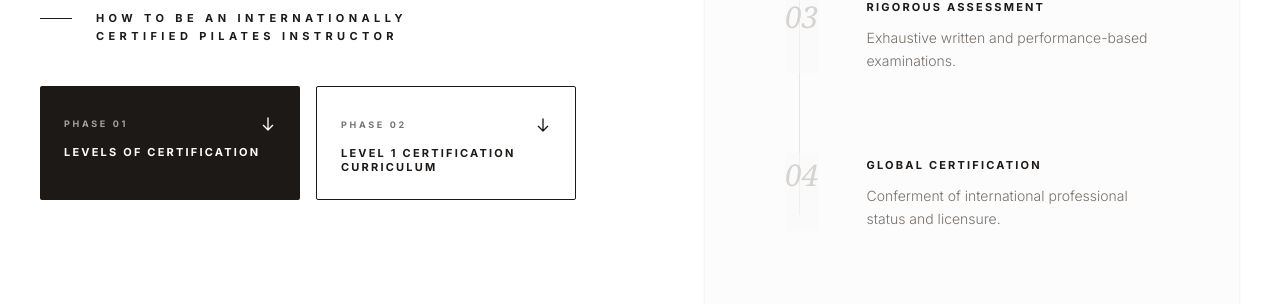
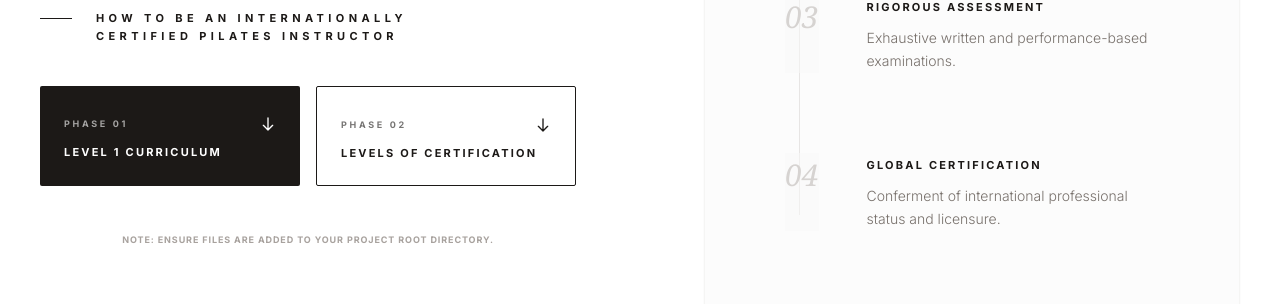
Before and after one commit to justeneselgas114-lab/napmi-website, a React (Vite) app: page / in a window 1280 px wide. Shown: the part 2548-2852 px from the top of the page. Built offline with nearby package versions, Linux system fonts and the light colour scheme; a web font is replaced by a local one.

Commit message:
Add institutional PDF curriculum files

```diff
--- a/components/About.tsx
+++ b/components/About.tsx
@@ -83,7 +83,7 @@ const About: React.FC = () => {
           <div className="sticky top-32">
             <Reveal>
               <h2 className="text-[10px] font-bold uppercase tracking-[0.4em] text-stone-400 mb-10">Academic Excellence</h2>
-              <h3 className="text-4xl md:text-6xl font-serif text-stone-900 mb-12 leading-[1.1] tracking-tight">Foundations of<br />NAPMI</h3>
+              <h3 className="text-4xl md:text-6xl font-serif text-stone-900 mb-12 leading-[1.1] tracking-tight">Foundations of<br /> NAPMI </h3>
               <div className="space-y-8 text-stone-500 leading-relaxed font-light text-base md:text-lg">
                 <p>
                   Our programs are crafted for practitioners who seek more than superficial instruction. We emphasize biomechanics, neuro-centric movement, and pathology-specific adaptations.
@@ -95,17 +95,17 @@ const About: React.FC = () => {
                 {/* Dual Download Links Section */}
                 <div className="pt-10 space-y-10">
                    <div className="group">
-                      <a href="#" className="inline-flex items-start space-x-6 text-[11px] font-bold uppercase tracking-[0.4em] text-stone-900 leading-relaxed max-w-md no-underline">
+                      <div className="inline-flex items-start space-x-6 text-[11px] font-bold uppercase tracking-[0.4em] text-stone-900 leading-relaxed max-w-md no-underline">
                         <span className="h-px w-8 bg-stone-900 transition-all duration-500 group-hover:w-12 mt-2 shrink-0"></span>
                         <span>HOW TO BE AN INTERNATIONALLY CERTIFIED PILATES Instructor</span>
-                      </a>
+                      </div>
                    </div>
 
                    <div className="grid grid-cols-1 sm:grid-cols-2 gap-4">
-                      {/* Foundation Curriculum */}
+                      {/* Foundation Curriculum - Fixed Path */}
                       <a
-                        href="/LevelsOfCertification.pdf"
-                        download="LevelsOfCertification.pdf"
+                        href="/Level1CertificationCurriculum.pdf"
+                        download="Level1CertificationCurriculum.pdf"
                         className="flex flex-col space-y-2 group cursor-pointer bg-stone-900 text-white p-6 rounded-sm hover:shadow-2xl transition-all duration-500 active:scale-95 no-underline"
                       >
                         <div className="flex justify-between items-center">
@@ -114,13 +114,13 @@ const About: React.FC = () => {
                             <path d="M19 14l-7 7m0 0l-7-7m7 7V3" strokeWidth="2" strokeLinecap="round" strokeLinejoin="round"/>
                           </svg>
                         </div>
-                        <span className="text-[11px] uppercase font-bold tracking-[0.2em] leading-tight">Levels Of Certification</span>
+                        <span className="text-[11px] uppercase font-bold tracking-[0.2em] leading-tight">Level 1 Curriculum</span>
                       </a>
 
-                      {/* Advanced Curriculum */}
+                      {/* Advanced Curriculum - Fixed Path */}
                       <a
-                        href="/Level1CertificationCurriculum.pdf"
-                        download="Level1CertificationCurriculum.pdf"
+                        href="/LevelsOfCertification.pdf"
+                        download="LevelsOfCertification.pdf"
                         className="flex flex-col space-y-2 group cursor-pointer border border-stone-900 text-stone-900 p-6 rounded-sm hover:bg-stone-50 transition-all duration-500 active:scale-95 no-underline"
                       >
                         <div className="flex justify-between items-center">
@@ -129,9 +129,10 @@ const About: React.FC = () => {
                             <path d="M19 14l-7 7m0 0l-7-7m7 7V3" strokeWidth="2" strokeLinecap="round" strokeLinejoin="round"/>
                           </svg>
                         </div>
-                        <span className="text-[11px] uppercase font-bold tracking-[0.2em] leading-tight">Level 1 Certification Curriculum</span>
+                        <span className="text-[11px] uppercase font-bold tracking-[0.2em] leading-tight">Levels of Certification</span>
                       </a>
                    </div>
+                   <p className="text-[9px] text-stone-400 uppercase tracking-widest font-bold text-center">Note: Ensure files are added to your project root directory.</p>
                 </div>
               </div>
             </Reveal>
```
